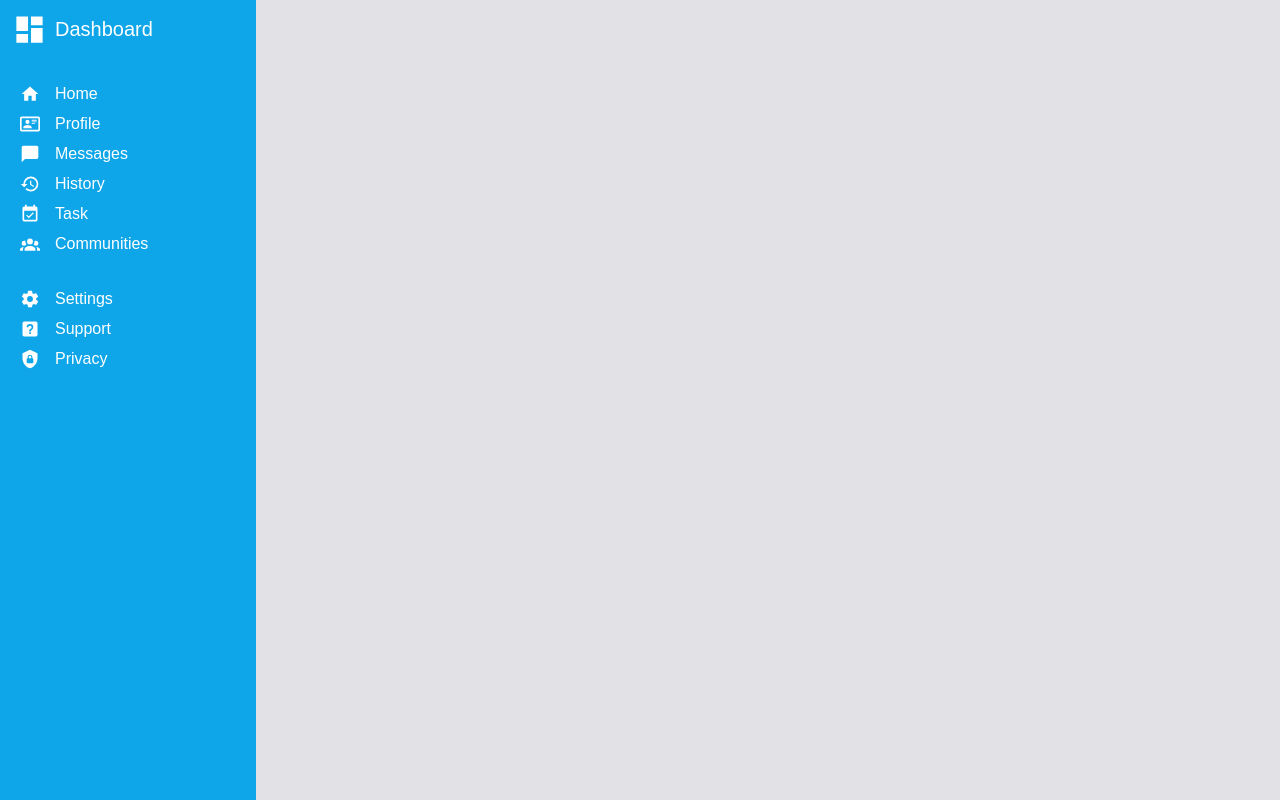
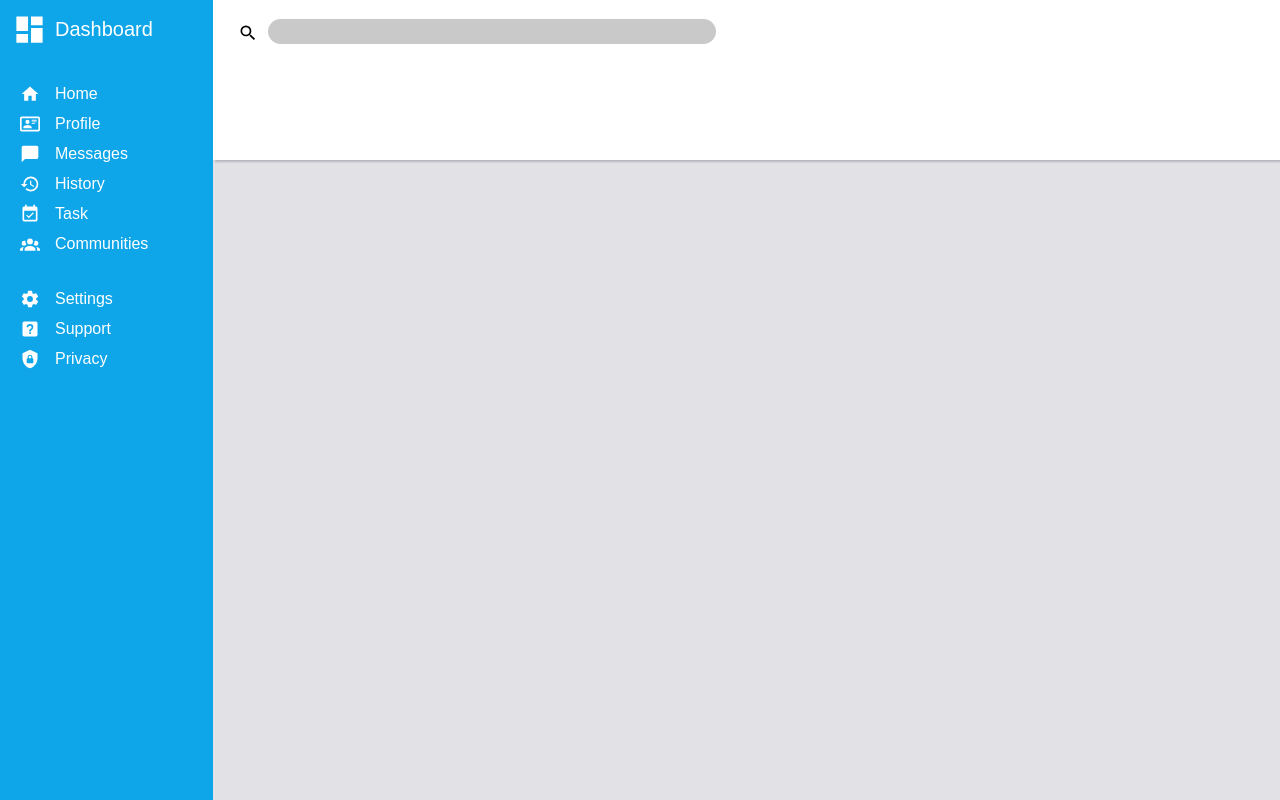
Before and after one commit to Phildeoner/admin-dashboard, a website: page index.html in a window 1280 px wide. Drawn offline with Linux system fonts and the light colour scheme.

Commit message:
Add search bar and search icon to top class

```diff
--- a/index.html
+++ b/index.html
@@ -56,6 +56,13 @@
       </div>
     </div>
     <div class="main-body">
+      <div class="top">
+        <div class="search">
+          <a href="#"><img src="./Images/magnify.svg" alt="search icon"></a>
+          <input type="text">
+        </div>
+
+      </div>
 
     </div>
   </div>
--- a/style.css
+++ b/style.css
@@ -66,3 +66,35 @@ a {
   flex-direction: column;
   padding-left: 20px;
 }
+
+.main-body {
+  height: 100vh;
+  width: 100vw;
+}
+
+.top {
+  background-color: white;
+  height: 20vh;
+  min-height: 130px;
+  box-shadow: 2px 2px 2px #b5b5be;
+}
+
+.search img{
+  width: 20px;
+  margin-right: 10px;
+  margin-top: 8px;
+}
+
+.search {
+  display: flex;
+  padding: 15px 25px;
+  align-items: center;
+}
+
+input {
+  padding: 5px;
+  width: 35vw;
+  border: none;
+  background-color: #c9c9c9;
+  border-radius: 15px;
+}
```
